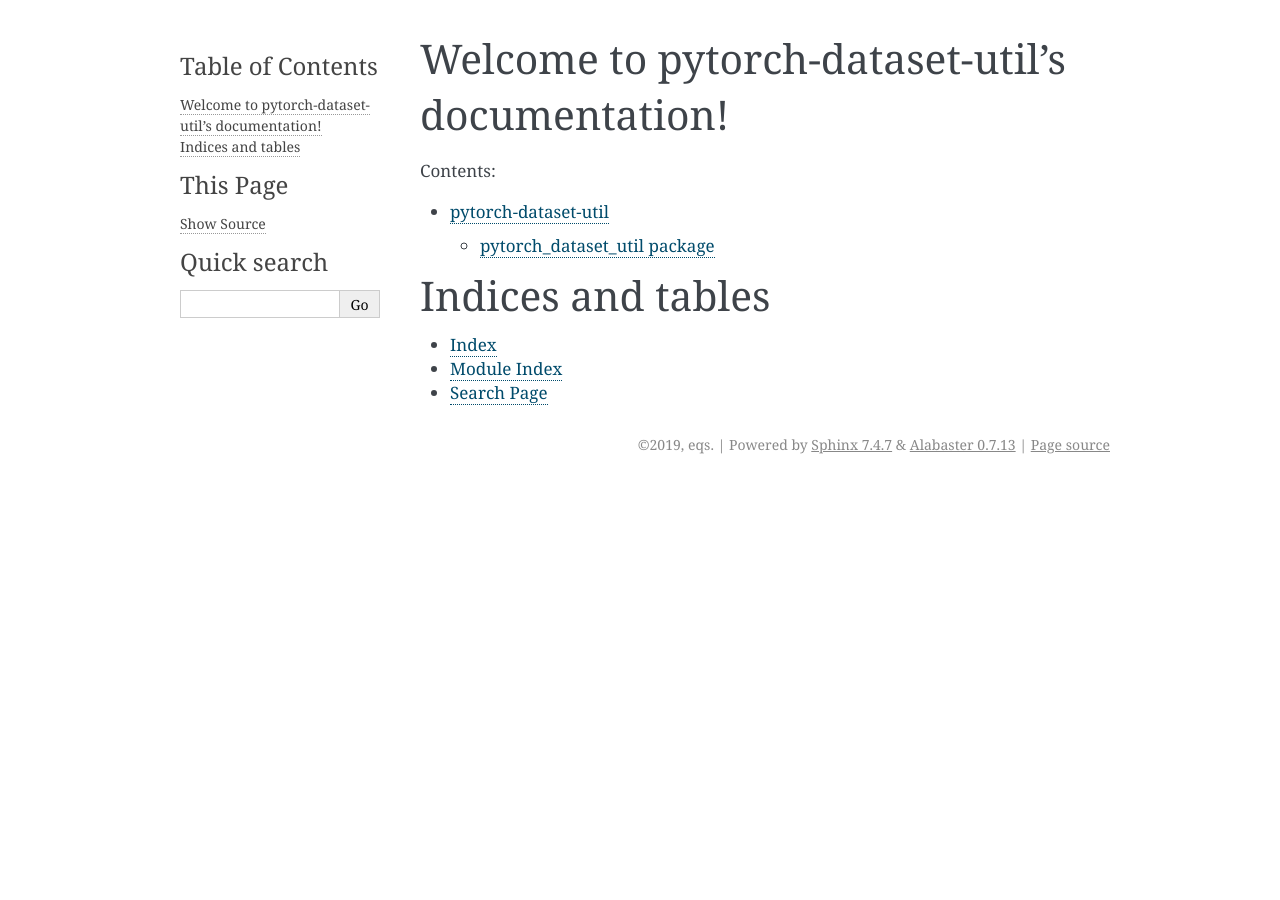
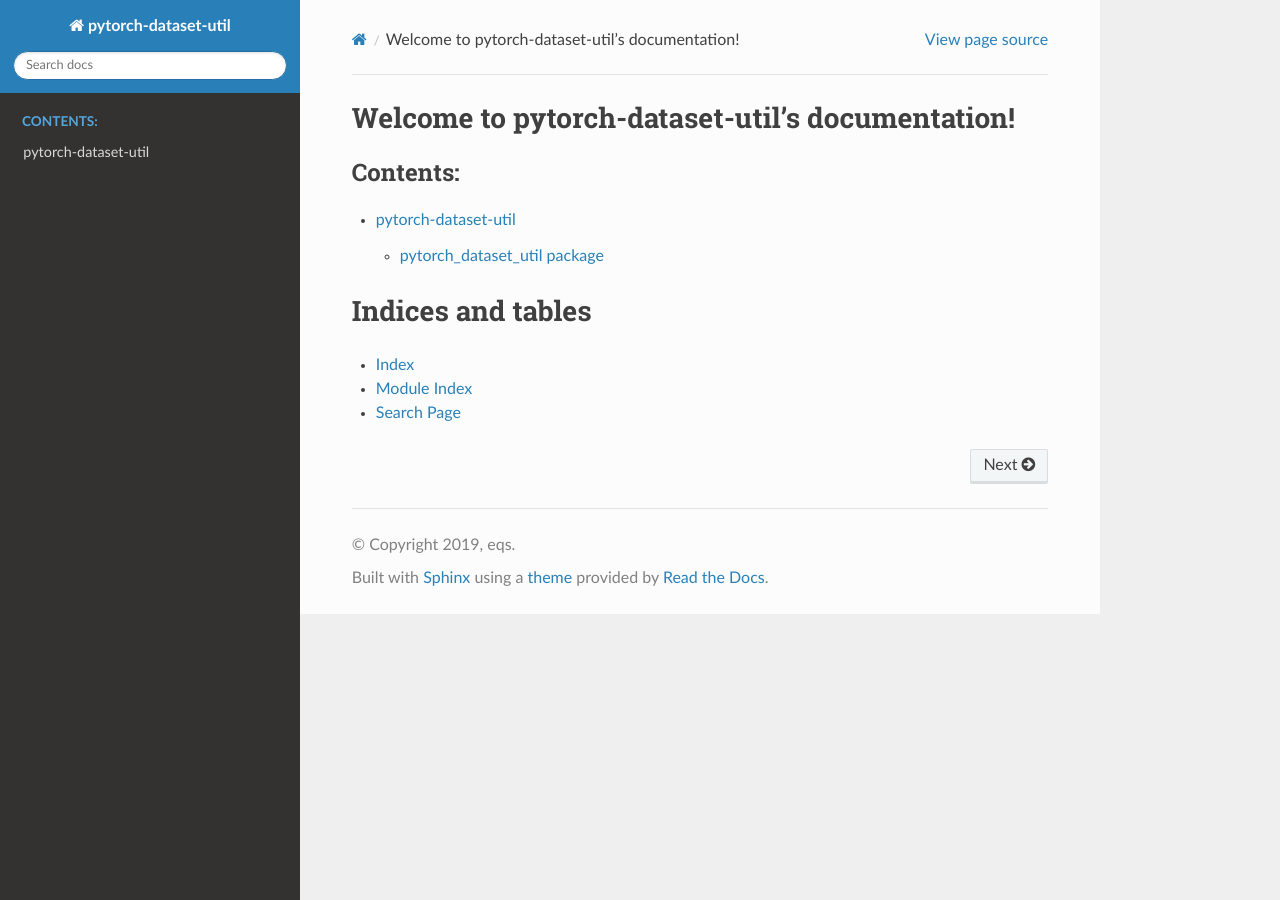
Before and after one commit to eqs/pytorch-dataset-util, a Sphinx documentation site: the page built from docs/index.rst, in a window 1280 px wide. Built offline with Sphinx 7.4.7 and the Read the Docs theme 2.0.0, drawn with Linux system fonts in a browser that asks for light colours.

Commit message:
Add Read the docs theme

```diff
--- a/docs/conf.py
+++ b/docs/conf.py
@@ -31,7 +31,7 @@
 # extensions coming with Sphinx (named 'sphinx.ext.*') or your custom
 # ones.
 extensions = [
-    'sphinx.ext.autodoc', 'sphinx.ext.napoleon'
+    'sphinx.ext.autodoc', 'sphinx.ext.napoleon', 'sphinx_rtd_theme'
 ]
 
 # Add any paths that contain templates here, relative to this directory.
@@ -48,7 +48,7 @@
 # The theme to use for HTML and HTML Help pages.  See the documentation for
 # a list of builtin themes.
 #
-html_theme = 'alabaster'
+html_theme = 'sphinx_rtd_theme'
 
 # Add any paths that contain custom static files (such as style sheets) here,
 # relative to this directory. They are copied after the builtin static files,
--- /dev/null
+++ b/docs/requirements.txt
@@ -0,0 +1,2 @@
+sphinx
+sphinx-rtd-theme
```
